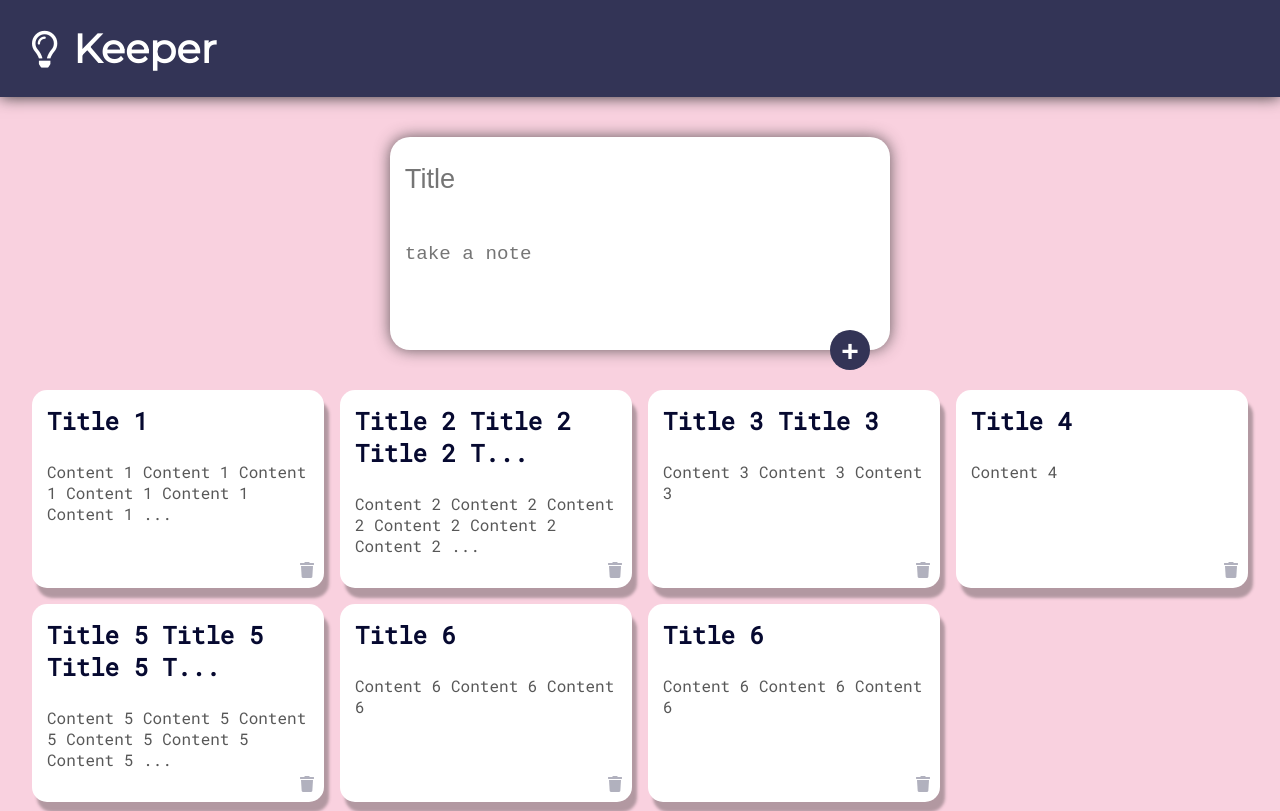
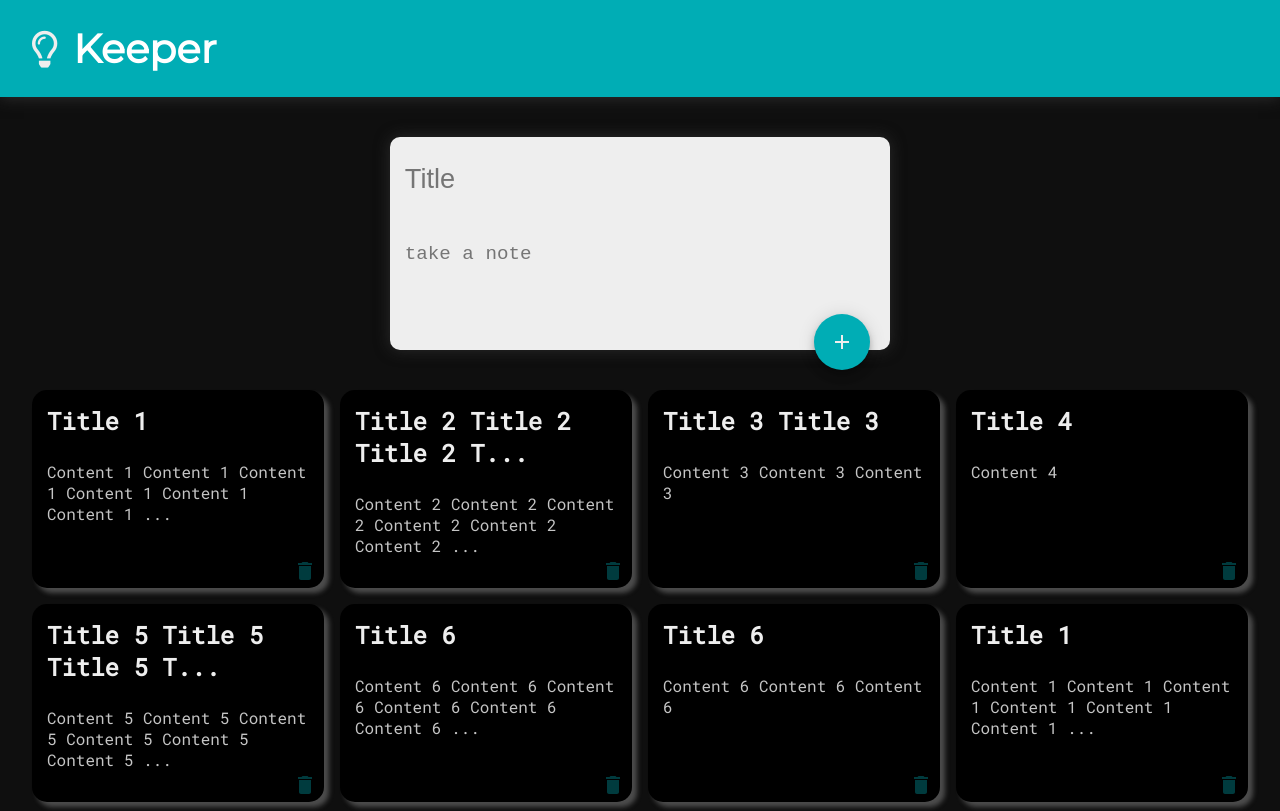
Before and after one commit to vinay-chowdary/keeper-app, a React (Create React App) app in the folder client/: page / in a window 1280 px wide. Shown: the top 811 px of the page. Built offline with nearby package versions, Linux system fonts and the light colour scheme.

Commit message:
changed basic styles and added Material-ui

```diff
--- a/client/public/css/main.css
+++ b/client/public/css/main.css
@@ -15,13 +15,13 @@
 body {
   font-family: "Roboto Mono", monospace;
   font-size: 1.15rem;
-  background: #f4abc58a;
+  background: #0f0f0f;
   position: relative;
   min-height: 100vh;
 }
 header {
   font-family: "Montserrat", sans-serif;
-  background: #333456;
+  background: #00adb5;
   box-shadow: 0 0 15px 0 #333;
   margin-bottom: 2rem;
   color: #fff;
@@ -35,6 +35,7 @@ a {
   margin: 0 auto;
 }
 header h1 {
+  color: #eee;
   padding: 1.5rem 0;
 }
 .brand {
@@ -57,9 +58,9 @@ footer {
   padding-bottom: 2rem;
 }
 .note {
-  background: #ffffff;
+  background: #000000;
   border-radius: 15px;
-  box-shadow: 5px 10px 3px rgba(51, 51, 51, 0.356);
+  box-shadow: 5px 5px 5px rgba(189, 189, 189, 0.356);
   word-wrap: break-word;
   font-size: 1rem;
   padding: 3px 3px 20px;
@@ -76,30 +77,34 @@ footer {
 }
 
 .noteTitle {
-  color: #060930;
+  color: #eee;
 }
 .noteText {
-  color: rgba(51, 51, 51, 0.822);
+  color: rgb(197, 197, 197);
 }
 .flex {
   display: flex;
   justify-content: center;
   align-items: center;
 }
-.delete {
-  color: #33345662;
+
+.delete.flex {
+  justify-content: flex-end;
+  position: absolute;
   width: 100%;
+  bottom: 0%;
 }
-.delete .fa-trash {
-  position: absolute;
-  bottom: 10px;
-  right: 10px;
-  transition: transform 0.5s ease;
+
+.delete .iconButton {
+  padding: 5px 10px;
 }
-.delete .fa-trash:hover {
-  color: #333456;
-  cursor: pointer;
-  transform: scale(1.1);
+
+.delete-icon {
+  color: #00acb557;
+}
+
+.delete-icon:hover {
+  color: #00acb5;
 }
 
 .newNote {
@@ -111,9 +116,9 @@ footer {
 .newNote form {
   flex: 0 1 500px;
   position: relative;
-  background-color: #fff;
+  background-color: #eee;
   padding: 0.6rem 0.3rem;
-  border-radius: 20px;
+  border-radius: 10px;
   box-shadow: 0px 0px 15px rgba(51, 51, 51, 0.76);
 }
 
@@ -126,6 +131,7 @@ input {
   width: 100%;
   padding: 1rem 10px;
   margin-bottom: 1rem;
+  background-color: #eee;
 }
 input[name="Title"] {
   font-size: 1.7rem;
@@ -138,39 +144,29 @@ textarea::-webkit-scrollbar {
   display: none;
   scrollbar-width: none;
 }
-.newNote button {
-  width: 2rem;
-  height: 2rem;
-  border: none;
-  outline: none;
-  border-radius: 50%;
-  font-size: 30px;
-  padding: 0.25rem;
-  margin: auto;
-  box-sizing: content-box;
+.newNote .addBtn {
+  /* margin: auto; */
+  /* box-sizing: content-box; */
   position: absolute;
   right: 20px;
   bottom: -20px;
-  background-color: #333456;
-  color: #fff;
+  background-color: #00adb5;
+  color: #eee;
   cursor: pointer;
   transition: all 0.2s ease;
-  font-weight: bolder;
   z-index: 2;
-  text-align: center;
   /* to prevent blue flash when, on mobile device */
   -webkit-tap-highlight-color: transparent;
 }
-.newNote button:focus,
-.newNote button:active {
+.newNote .addBtn:focus,
+.newNote .addBtn:active {
   border: none;
   outline: none;
 }
-.newNote button:hover {
+.newNote .addBtn:hover {
   box-shadow: 0 0 10px rgba(51, 51, 51, 0.637);
-}
-.newNote button:active {
-  transform: scale(1.1);
+  color: #eee;
+  background-color: #008d94;
 }
 
 .display-none {
--- a/client/src/components/App.jsx
+++ b/client/src/components/App.jsx
@@ -2,8 +2,8 @@ import React, { useState } from 'react'
 import { Header } from './Header';
 import { Footer } from './Footer';
 import { NewNote } from './NewNote';
-import { Note } from "./Note"
-import data from "./data"
+import { Note } from "./Note";
+import data from "./data";
 
 
 function App() {
--- a/client/src/components/NewNote.jsx
+++ b/client/src/components/NewNote.jsx
@@ -1,4 +1,6 @@
 import React, { useState } from 'react';
+import Fab from '@material-ui/core/Fab';
+import AddIcon from '@material-ui/icons/Add';
 
 
 function NewNote(props) {
@@ -49,9 +51,9 @@ function NewNote(props) {
                     >
                     </textarea>
                 </div>
-                <button
-                    type="submit"
-                >+</button>
+                <Fab type="submit" color="#00adb5" aria-label="add" className="addBtn">
+                    <AddIcon />
+                </Fab>
             </form>
         </div>
     );
--- a/client/src/components/Note.jsx
+++ b/client/src/components/Note.jsx
@@ -1,4 +1,6 @@
 import React from 'react';
+import IconButton from '@material-ui/core/IconButton';
+import DeleteIcon from '@material-ui/icons/Delete';
 
 function Note(props) {
     let showTitle = props.title;
@@ -9,7 +11,11 @@ function Note(props) {
         <div className="note">
             <h2 className="noteTitle">{showTitle}</h2>
             <p className="noteText">{showText}</p>
-            <div className="delete flex"><i className="fas fa-trash" onClick={() => { props.onDelete(props.id) }}></i></div>
+            <div className="delete flex">
+                <IconButton aria-label="delete" className="iconButton" >
+                    <DeleteIcon className="delete-icon" />
+                </IconButton>
+            </div>
         </div>
     );
 };
--- a/client/src/components/data.js
+++ b/client/src/components/data.js
@@ -21,7 +21,34 @@ const notes = [
     },
     {
         Title: "Title 6",
+        Content: "Content 6 Content 6 Content 6 Content 6 Content 6 Content 6 Content 6 Content 6 Content 6 Content 6 Content 6 Content 6 Content 6 Content 6 Content 6 Content 6 Content 6 Content 6Content 6 Content 6 Content 6 Content 6 Content 6 Content 6 Content 6 Content 6 Content 6 Content 6 Content 6 Content 6"
+    },
+    {
+        Title: "Title 6",
         Content: "Content 6 Content 6 Content 6"
+    }, {
+        Title: "Title 1",
+        Content: "Content 1 Content 1 Content 1 Content 1 Content 1 Content 1 Content 1 Content 1 Content 1"
+    },
+    {
+        Title: "Title 2 Title 2 Title 2 Title 2",
+        Content: "Content 2 Content 2 Content 2 Content 2 Content 2 Content 2 Content 2 Content 2"
+    },
+    {
+        Title: "Title 3 Title 3 ",
+        Content: "Content 3 Content 3 Content 3"
+    },
+    {
+        Title: "Title 4",
+        Content: "Content 4"
+    },
+    {
+        Title: "Title 5 Title 5 Title 5 Title 5",
+        Content: "Content 5 Content 5 Content 5 Content 5 Content 5 Content 5 Content 5 Content 5 Content 5 "
+    },
+    {
+        Title: "Title 6",
+        Content: "Content 6 Content 6 Content 6 Content 6 Content 6 Content 6 Content 6 Content 6 Content 6 Content 6 Content 6 Content 6 Content 6 Content 6 Content 6 Content 6 Content 6 Content 6Content 6 Content 6 Content 6 Content 6 Content 6 Content 6 Content 6 Content 6 Content 6 Content 6 Content 6 Content 6"
     },
     {
         Title: "Title 6",
```
Also changed, not shown: package.json (+6 -4 lines), 1 other file (tests, documents, lock files or other folders).
